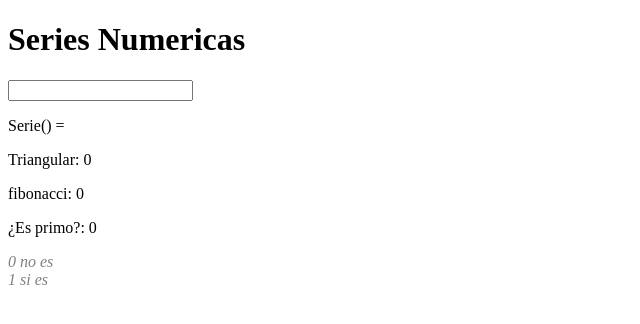
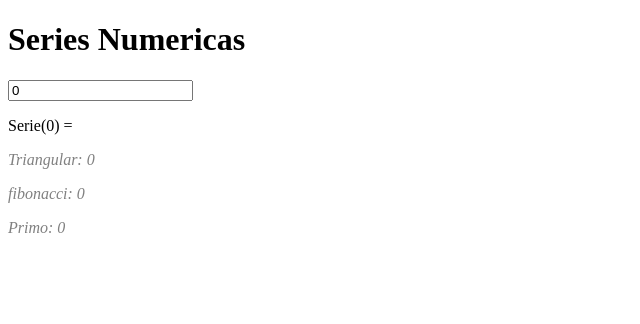
Before and after one commit to ArturoHM41234/series-numericas, a Vue app: page / in a window 1280 px wide. Shown: the top 324 px of the page, without its empty margins (0-640 px from the left). Built offline with nearby package versions, Linux system fonts and the light colour scheme.

Commit message:
update primos implementation and minor changes

```diff
--- a/src/App.vue
+++ b/src/App.vue
@@ -3,16 +3,16 @@
     <h1>Series Numericas</h1>
     <input v-model.number="input" @input="handleInput" type="text" min="0" />
     <p>Serie({{input}}) = {{ sr }}</p>
-    <visual :number="input"></visual>
+    <visual :number="input || 0"></visual>
   </main>
 </template>
 
 <script setup lang="ts">
 import { ref } from 'vue'
-import { SeriesNumericas } from './series/serie.ts';
-import visual  from './components/visual.vue';
+import { SeriesNumericas } from './series/series.ts';
+import visual from './components/visual.vue';
 
-const input = ref();
+const input = ref(0);
 let sr: number | null;
 
 function handleInput() {
--- a/src/components/visual.vue
+++ b/src/components/visual.vue
@@ -1,9 +1,15 @@
 <template>
   <p>Triangular: {{ tr }}</p>
   <p>fibonacci: {{ fib }}</p>
-  <p>¿Es primo?: {{ pr }}</p>
-  <p style="font-style: italic; color: gray;">0 no es<br> 1 si es</p>
+  <p>Primo: {{ pr }}</p>
 </template>
+
+<style scoped>
+p {
+  font-style: italic;
+  color: gray;
+}
+</style>
 
 <script setup lang="ts">
 import { defineProps, computed }from 'vue';
--- a/src/series/primos.ts
+++ b/src/series/primos.ts
@@ -1,21 +1,35 @@
-/*
- * Devuelve 1 si es un numero primo y 0 si no lo es
- */
-export function primo(n: number): number {
-  if (n <= 1) {
-    return 0;
-  } else if (n <= 3) {
-    return 1;
-  } else if (n % 2 === 0 || n % 3 === 0) {
-    return 0
-  }
+export function primo(posicion: number): number {
+    if (posicion <= 0) {
+        return 0; // No hay números primos en posiciones no positivas
+    }
 
-  let i: number = 5;
-  while (i * i <= n) {
-    if (n % i === 0 || n % (i + 2) === 0) {
-      return 0;
+    let count = 0;
+    let numero = 2;
+    while (true) {
+        if (esPrimo(numero)) {
+            count++;
+            if (count === posicion) {
+                return numero;
+            }
+        }
+        numero++;
     }
-    i +=6;
-  }
-  return 1
 }
+
+function esPrimo(numero: number): boolean {
+    if (numero <= 1) {
+        return false;
+    } else if (numero <= 3) {
+        return true;
+    } else if (numero % 2 === 0 || numero % 3 === 0) {
+        return false;
+    }
+    let i = 5;
+    while (i * i <= numero) {
+        if (numero % i === 0 || numero % (i + 2) === 0) {
+            return false;
+        }
+        i += 6;
+    }
+    return true;
+}
```
Also changed, not shown: package.json (+6 -10 lines).
